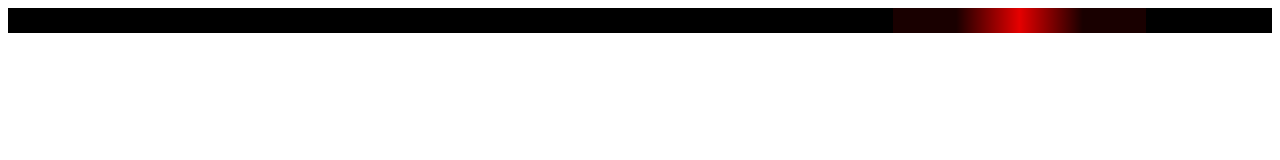
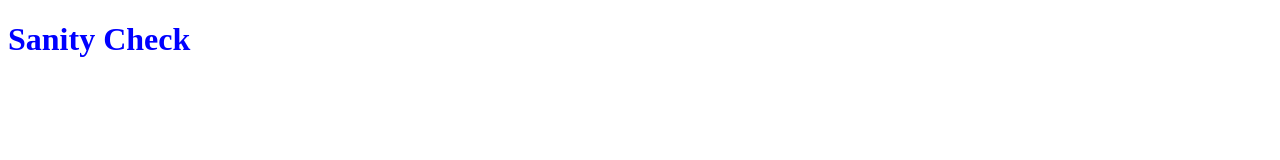
Before and after one commit to nzoLogic/Project-1, a website: page views/index.html in a window 1280 px wide. Drawn offline with Linux system fonts and the light colour scheme; files that its build step writes are made by us from their sources; files whose address does not match are found by name.

```diff
--- a/public/styles/main.css
+++ b/public/styles/main.css
@@ -1,29 +1,3 @@
-
-
-.view_port {
-  background-color: black;
-  height: 25px;
-  width: 100%;
-  overflow: hidden;
+h1 {
+  color: blue;
 }
-
-.cylon_eye {
-  background-color: red;
-  background-image: -webkit-linear-gradient(    left, rgba( 0,0,0,0.9 ) 25%, rgba( 0,0,0,0.1 ) 50%, rgba( 0,0,0,0.9 ) 75%);
-  background-image:    -moz-linear-gradient(    left, rgba( 0,0,0,0.9 ) 25%, rgba( 0,0,0,0.1 ) 50%, rgba( 0,0,0,0.9 ) 75%);
-  background-image:      -o-linear-gradient(    left, rgba( 0,0,0,0.9 ) 25%, rgba( 0,0,0,0.1 ) 50%, rgba( 0,0,0,0.9 ) 75%);
-  background-image:         linear-gradient(to right, rgba( 0,0,0,0.9 ) 25%, rgba( 0,0,0,0.1 ) 50%, rgba( 0,0,0,0.9 ) 75%);
-  color: white;
-  height: 100%;
-  width: 20%;
-
-  -webkit-animation: 4s linear 0s infinite alternate move_eye;
-     -moz-animation: 4s linear 0s infinite alternate move_eye;
-       -o-animation: 4s linear 0s infinite alternate move_eye;
-          animation: s linear 0s infinite alternate move_eye;
-}
-
-@-webkit-keyframes move_eye { from { margin-left:-20%; } to { margin-left:100%; }  }
-   @-moz-keyframes move_eye { from { margin-left:-20%; } to { margin-left:100%; }  }
-     @-o-keyframes move_eye { from { margin-left:-20%; } to { margin-left:100%; }  }
-        @keyframes move_eye { from { margin-left:-20%; } to { margin-left:100%; }  }
--- a/views/index.html
+++ b/views/index.html
@@ -1,15 +1,15 @@
 <!DOCTYPE html>
 <html>
-  <head>
+
+<head>
     <meta charset="utf-8">
     <title>Test run</title>
-    <link rel="stylesheet" href="views/main.css" type="text/css">
+    <link rel="stylesheet" href="styles/main.css" type="text/css">
     <script src="scripts/app.js"></script>
-  </head>
+</head>
 
-  <div class="view_port">
+<body>
+  <h1>Sanity Check</h1>
+</body>
 
-    <div class="cylon_eye"></div>
-  </div>
-  </body>
 </html>
```
Also changed, not shown: server.js (+13 -0 lines).
